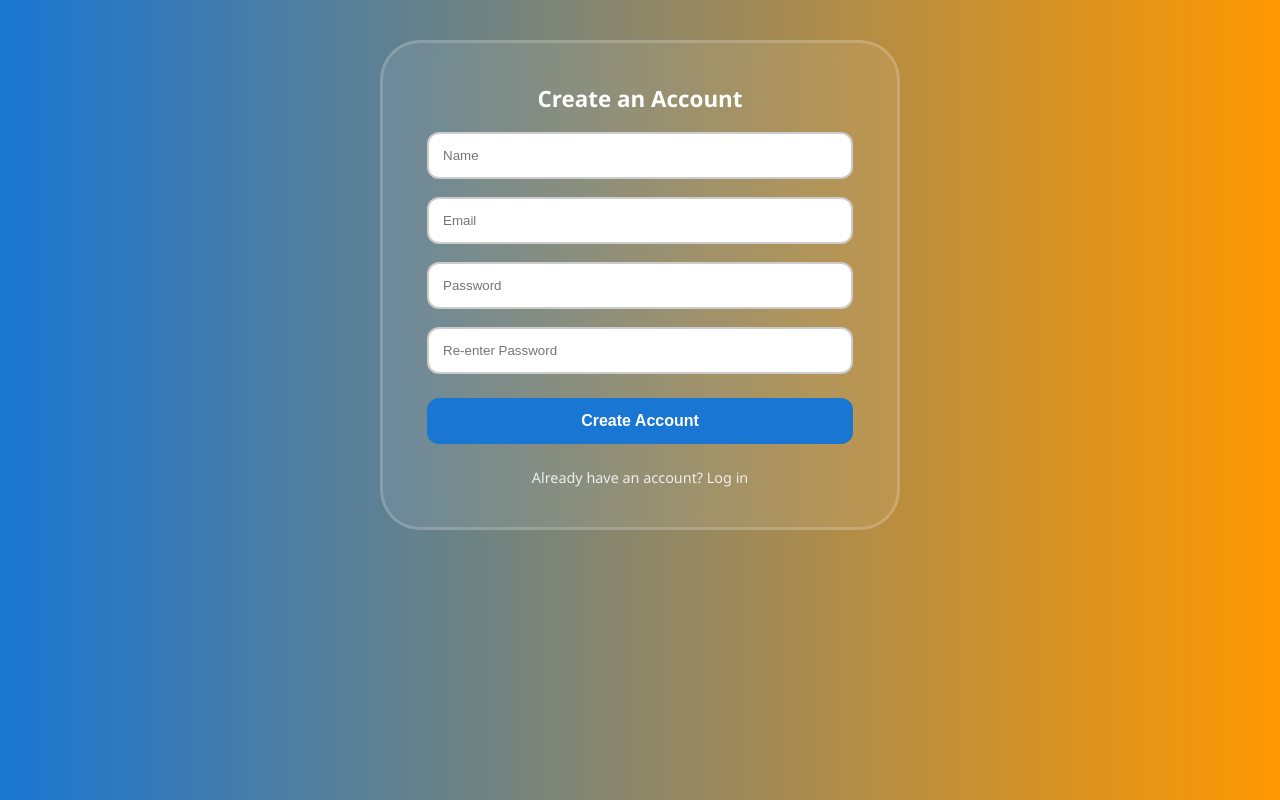
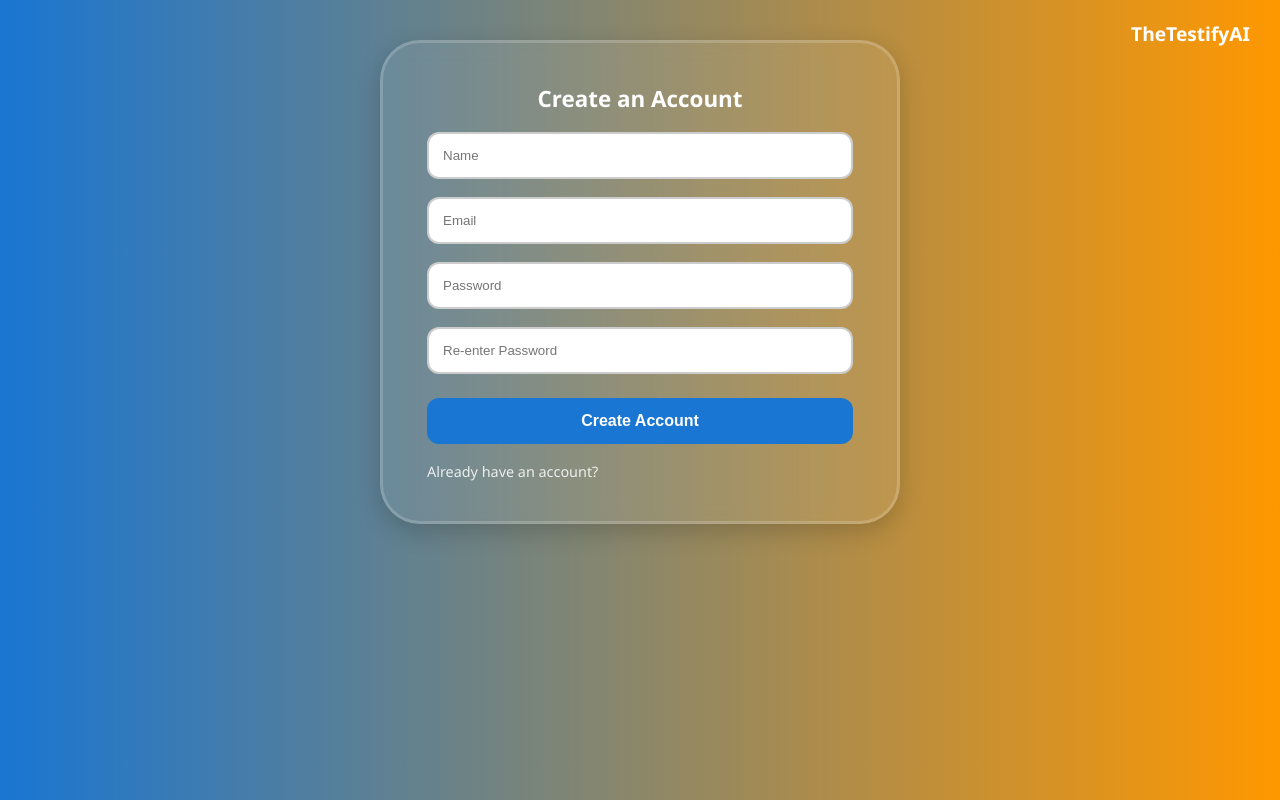
Before and after one commit to christensenandrew455-cell/Testifyai, a Next.js app: page /signup in a window 1280 px wide. Built offline with nearby package versions, Linux system fonts and the light colour scheme; no server answers.

Commit message:
Update page.js

```diff
--- a/app/signup/page.js
+++ b/app/signup/page.js
@@ -1,21 +1,15 @@
 "use client";
 import { useState } from "react";
-import Link from "next/link";
 import { useRouter } from "next/navigation";
-
-import { auth } from "../firebase";
-import { createUserWithEmailAndPassword, updateProfile, sendEmailVerification } from "firebase/auth";
 
 export default function SignUpPage() {
   const router = useRouter();
-
   const [name, setName] = useState("");
   const [email, setEmail] = useState("");
   const [pass, setPass] = useState("");
   const [pass2, setPass2] = useState("");
   const [error, setError] = useState("");
   const [loading, setLoading] = useState(false);
-  const [verifySent, setVerifySent] = useState(false);
 
   const inputStyle = {
     padding: "14px",
@@ -30,87 +24,34 @@ export default function SignUpPage() {
     e.preventDefault();
     setError("");
 
-    if (!name.trim() || !email.trim() || !pass || !pass2) {
-      setError("Please fill out all fields.");
-      return;
-    }
-    if (pass !== pass2) {
-      setError("Passwords do not match.");
-      return;
-    }
+    if (!name || !email || !pass || !pass2) return setError("Please fill out all fields.");
+    if (pass !== pass2) return setError("Passwords do not match.");
+
     setLoading(true);
 
     try {
-      // Create the account
-      const userCred = await createUserWithEmailAndPassword(auth, email, pass);
+      // Generate 6-digit OTP
+      const otp = Math.floor(100000 + Math.random() * 900000);
+      localStorage.setItem("signupData", JSON.stringify({ name, email, pass, otp }));
 
-      // Set display name immediately
-      await updateProfile(userCred.user, { displayName: name });
+      // Send OTP via backend
+      await fetch("/api/sendOtp", {
+        method: "POST",
+        headers: { "Content-Type": "application/json" },
+        body: JSON.stringify({ email, otp }),
+      });
 
-      // Send verification email
-      await sendEmailVerification(userCred.user);
-
-      // Show verification screen
-      setVerifySent(true);
-
+      router.push("/verification");
     } catch (err) {
-      const message = err.code || err.message || "Signup failed";
-
-      if (message.includes("auth/email-already-in-use")) {
-        setError("This email is already registered. Try logging in.");
-      } else if (message.includes("auth/invalid-email")) {
-        setError("That email looks invalid.");
-      } else if (message.includes("auth/weak-password")) {
-        setError("Password is too weak (>= 6 characters).");
-      } else {
-        setError(message);
-      }
+      console.error(err);
+      setError("Failed to send verification email.");
     } finally {
       setLoading(false);
     }
   }
 
-  // -----------------------
-  // VERIFICATION SCREEN
-  // -----------------------
-  if (verifySent) {
   return (
-      <div
-        style={{
-          minHeight: "100vh",
-          width: "100vw",
-          background: "linear-gradient(90deg, #1976d2 0%, #ff9800 100%)",
-          display: "flex",
-          flexDirection: "column",
-          alignItems: "center",
-          justifyContent: "center",
-          padding: "20px",
-          color: "white",
-          textAlign: "center",
-        }}
-      >
-        <h2 style={{ fontSize: "1.8rem", marginBottom: "10px" }}>
-          Verify Your Email
-        </h2>
-
-        <p style={{ maxWidth: "400px", opacity: 0.9, lineHeight: "1.4rem" }}>
-          We've sent a verification link to <strong>{email}</strong>.
-          Please verify your email before logging in.
-        </p>
-
-        <Link href="/login" style={{ marginTop: "20px", color: "white", fontWeight: "bold" }}>
-          Go to Login
-        </Link>
-      </div>
-    );
-  }
-
-  // -----------------------
-  // SIGNUP FORM
-  // -----------------------
-  return (
-    <div
-      style={{
+    <div style={{
       minHeight: "100vh",
       width: "100vw",
       background: "linear-gradient(90deg, #1976d2 0%, #ff9800 100%)",
@@ -122,11 +63,12 @@ export default function SignUpPage() {
       textAlign: "center",
       padding: "40px 20px",
       position: "relative",
-      }}
-    >
-      <form
-        onSubmit={handleSignup}
-        style={{
+    }}>
+      <div style={{ position: "absolute", top: "20px", right: "30px", fontWeight: 700, fontSize: "1.2rem" }}>
+        TheTestifyAI
+      </div>
+
+      <form onSubmit={handleSignup} style={{
         backgroundColor: "rgba(255,255,255,0.08)",
         backdropFilter: "blur(10px)",
         borderRadius: "40px",
@@ -138,8 +80,9 @@ export default function SignUpPage() {
         flexDirection: "column",
         gap: "18px",
         color: "white",
-        }}
-      >
+        textAlign: "center",
+        boxShadow: "0 8px 24px rgba(0,0,0,0.18)",
+      }}>
         <h2 style={{ fontWeight: 800, fontSize: "1.4rem" }}>Create an Account</h2>
 
         {error && (
@@ -153,10 +96,7 @@ export default function SignUpPage() {
         <input type="password" placeholder="Password" value={pass} onChange={(e) => setPass(e.target.value)} style={inputStyle} />
         <input type="password" placeholder="Re-enter Password" value={pass2} onChange={(e) => setPass2(e.target.value)} style={inputStyle} />
 
-        <button
-          type="submit"
-          disabled={loading}
-          style={{
+        <button type="submit" disabled={loading} style={{
           width: "100%",
           padding: "14px 0",
           borderRadius: "12px",
@@ -167,14 +107,13 @@ export default function SignUpPage() {
           fontSize: "1rem",
           cursor: loading ? "not-allowed" : "pointer",
           marginTop: "6px",
-          }}
-        >
-          {loading ? "Creating..." : "Create Account"}
+        }}>
+          {loading ? "Sending OTP..." : "Create Account"}
         </button>
 
-        <Link href="/login" style={{ marginTop: "6px", color: "white", opacity: 0.85, fontSize: "0.9rem" }}>
-          Already have an account? Log in
-        </Link>
+        <div style={{ display: "flex", justifyContent: "space-between", fontSize: "0.9rem" }}>
+          <a href="/login" style={{ color: "white", opacity: 0.85 }}>Already have an account?</a>
+        </div>
       </form>
     </div>
   );
```
Lines whose indentation alone changed are shown as unchanged.
